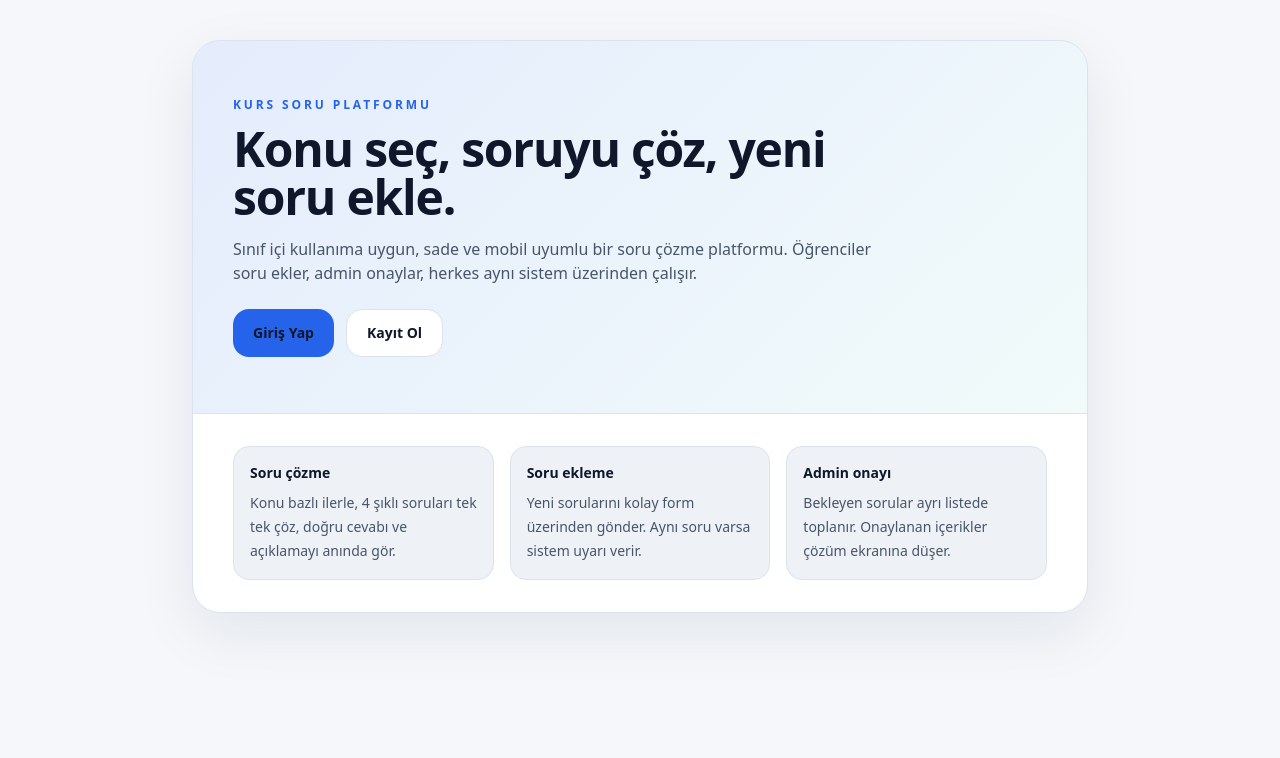
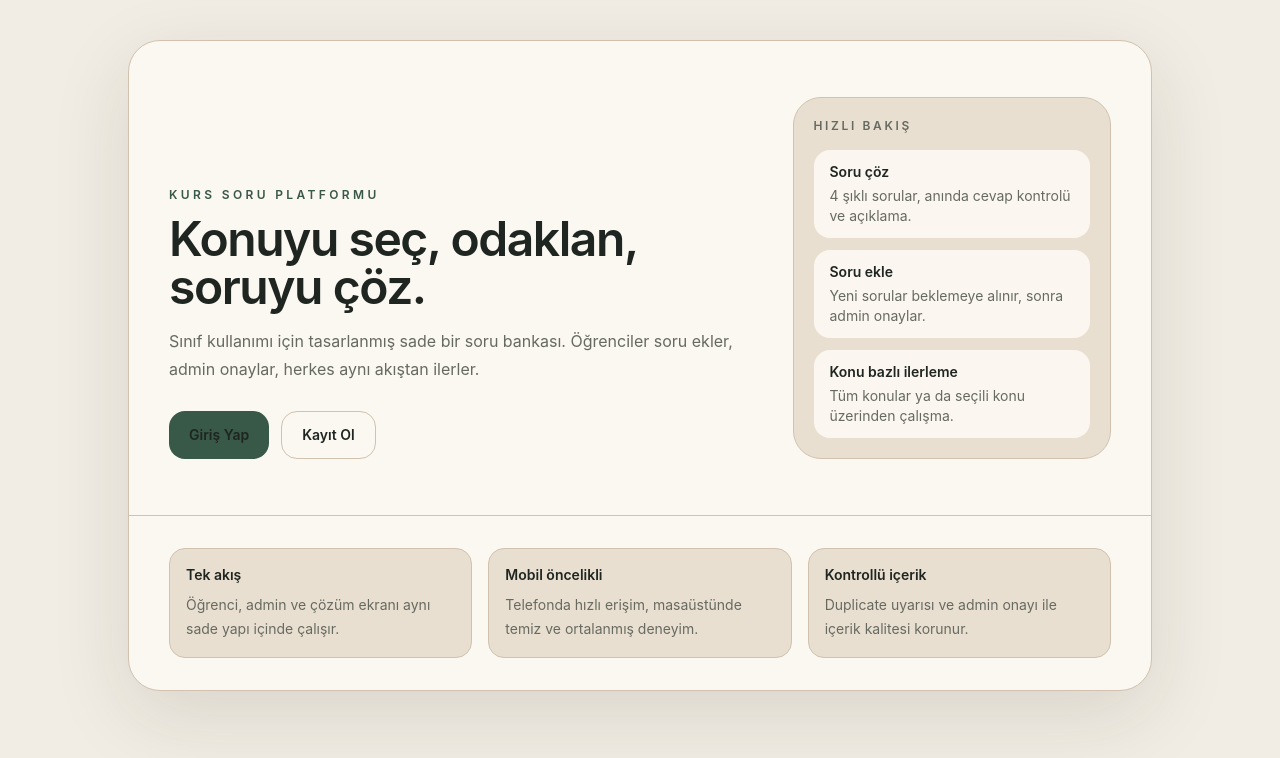
Before and after one commit to Faithhgit/TCDDKurs, a Next.js app: page / in a window 1280 px wide. Shown: the top 758 px of the page. Built offline with nearby package versions, Linux system fonts and the light colour scheme.

Commit message:
Refine UI copy and navigation polish

```diff
--- a/app/dashboard/admin/page.tsx
+++ b/app/dashboard/admin/page.tsx
@@ -20,6 +20,7 @@ import { getUserProfile } from "@/lib/auth";
 import { normalizeQuestionText } from "@/utils/normalize";
 
 type StatusFilter = "all" | QuestionStatus;
+type TopicFilter = "all" | number;
 
 const optionKeys = [
   { label: "A", key: "option_a" },
@@ -40,6 +41,12 @@ function getStatusBadgeClass(status: QuestionStatus) {
   return "border-amber-200 bg-amber-50 text-amber-800 dark:border-amber-900/40 dark:bg-amber-950/30 dark:text-amber-200";
 }
 
+function getStatusLabel(status: QuestionStatus) {
+  if (status === "approved") return "Onaylandı";
+  if (status === "rejected") return "Reddedildi";
+  return "Beklemede";
+}
+
 export default function AdminPage() {
   const [pending, setPending] = useState<QuestionRow[]>([]);
   const [allQuestions, setAllQuestions] = useState<QuestionRow[]>([]);
@@ -48,6 +55,8 @@ export default function AdminPage() {
   const [saving, setSaving] = useState(false);
   const [unauthorized, setUnauthorized] = useState(false);
   const [statusFilter, setStatusFilter] = useState<StatusFilter>("all");
+  const [topicFilter, setTopicFilter] = useState<TopicFilter>("all");
+  const [searchQuery, setSearchQuery] = useState("");
   const [selectedQuestion, setSelectedQuestion] = useState<QuestionRow | null>(null);
   const [message, setMessage] = useState("");
   const router = useRouter();
@@ -149,18 +158,25 @@ export default function AdminPage() {
     await refreshData();
   }
 
-  const filteredQuestions = useMemo(() => {
-    if (statusFilter === "all") {
-      return allQuestions;
-    }
-
-    return allQuestions.filter((question) => question.status === statusFilter);
-  }, [allQuestions, statusFilter]);
-
   const topicMap = useMemo(
     () => new Map(topics.map((topic) => [topic.id, topic.title])),
     [topics]
   );
+
+  const filteredQuestions = useMemo(() => {
+    const query = searchQuery.trim().toLocaleLowerCase("tr-TR");
+
+    return allQuestions.filter((question) => {
+      const matchesStatus = statusFilter === "all" || question.status === statusFilter;
+      const matchesTopic = topicFilter === "all" || question.topic_id === topicFilter;
+      const matchesQuery =
+        !query ||
+        question.question_text.toLocaleLowerCase("tr-TR").includes(query) ||
+        question.created_by_name.toLocaleLowerCase("tr-TR").includes(query);
+
+      return matchesStatus && matchesTopic && matchesQuery;
+    });
+  }, [allQuestions, searchQuery, statusFilter, topicFilter]);
 
   if (loading) {
     return <div className="min-h-screen bg-[var(--background)] p-4">Yükleniyor...</div>;
@@ -288,15 +304,36 @@ export default function AdminPage() {
                 <h2 className="text-base font-semibold text-[var(--foreground)]">
                   Tüm Sorular ({filteredQuestions.length})
                 </h2>
+              </div>
+
+              <div className="mt-3 grid gap-3 md:grid-cols-3">
+                <input
+                  value={searchQuery}
+                  onChange={(e) => setSearchQuery(e.target.value)}
+                  placeholder="Soru veya hazırlayan ara"
+                  className="min-h-11 rounded-2xl border border-[var(--border)] bg-[var(--surface)] px-4 text-sm"
+                />
+                <select
+                  value={topicFilter}
+                  onChange={(e) => setTopicFilter(e.target.value === "all" ? "all" : Number(e.target.value))}
+                  className="min-h-11 rounded-2xl border border-[var(--border)] bg-[var(--surface)] px-4 text-sm"
+                >
+                  <option value="all">Tüm konular</option>
+                  {topics.map((topic) => (
+                    <option key={topic.id} value={topic.id}>
+                      {topic.title}
+                    </option>
+                  ))}
+                </select>
                 <select
                   value={statusFilter}
                   onChange={(e) => setStatusFilter(e.target.value as StatusFilter)}
                   className="min-h-11 rounded-2xl border border-[var(--border)] bg-[var(--surface)] px-4 text-sm"
                 >
                   <option value="all">Tüm durumlar</option>
-                  <option value="pending">Pending</option>
-                  <option value="approved">Approved</option>
-                  <option value="rejected">Rejected</option>
+                  <option value="pending">Beklemede</option>
+                  <option value="approved">Onaylandı</option>
+                  <option value="rejected">Reddedildi</option>
                 </select>
               </div>
 
@@ -325,7 +362,7 @@ export default function AdminPage() {
                         <span
                           className={`rounded-full border px-3 py-1 text-xs font-semibold uppercase ${getStatusBadgeClass(question.status)}`}
                         >
-                          {question.status}
+                          {getStatusLabel(question.status)}
                         </span>
                       </div>
                     </button>
@@ -341,7 +378,8 @@ export default function AdminPage() {
 
               {!selectedQuestion ? (
                 <div className="mt-4 rounded-2xl border border-[var(--border)] bg-[var(--surface-muted)] p-4 text-sm text-[var(--foreground-muted)]">
-                  Soldaki listeden bir soru seçin. Burada düzenleme, durum değiştirme ve silme işlemlerini yapabilirsiniz.
+                  Soldaki listeden bir soru seçin. Burada düzenleme, durum değiştirme ve silme
+                  işlemlerini yapabilirsiniz.
                 </div>
               ) : (
                 <div className="mt-4 space-y-4">
@@ -363,7 +401,9 @@ export default function AdminPage() {
                   </div>
 
                   <div>
-                    <label className="mb-1 block text-sm font-medium text-[var(--foreground)]">Soru Metni</label>
+                    <label className="mb-1 block text-sm font-medium text-[var(--foreground)]">
+                      Soru Metni
+                    </label>
                     <textarea
                       value={selectedQuestion.question_text}
                       onChange={(e) =>
@@ -393,7 +433,9 @@ export default function AdminPage() {
 
                   <div className="grid gap-4 sm:grid-cols-2">
                     <div>
-                      <label className="mb-1 block text-sm font-medium text-[var(--foreground)]">Doğru Şık</label>
+                      <label className="mb-1 block text-sm font-medium text-[var(--foreground)]">
+                        Doğru Şık
+                      </label>
                       <select
                         value={selectedQuestion.correct_option}
                         onChange={(e) =>
@@ -411,7 +453,9 @@ export default function AdminPage() {
                       </select>
                     </div>
                     <div>
-                      <label className="mb-1 block text-sm font-medium text-[var(--foreground)]">Durum</label>
+                      <label className="mb-1 block text-sm font-medium text-[var(--foreground)]">
+                        Durum
+                      </label>
                       <select
                         value={selectedQuestion.status}
                         onChange={(e) =>
@@ -422,15 +466,17 @@ export default function AdminPage() {
                         }
                         className="min-h-12 w-full rounded-2xl border border-[var(--border)] bg-[var(--surface)] px-4"
                       >
-                        <option value="pending">pending</option>
-                        <option value="approved">approved</option>
-                        <option value="rejected">rejected</option>
+                        <option value="pending">Beklemede</option>
+                        <option value="approved">Onaylandı</option>
+                        <option value="rejected">Reddedildi</option>
                       </select>
                     </div>
                   </div>
 
                   <div>
-                    <label className="mb-1 block text-sm font-medium text-[var(--foreground)]">Hazırlayan</label>
+                    <label className="mb-1 block text-sm font-medium text-[var(--foreground)]">
+                      Hazırlayan
+                    </label>
                     <input
                       value={selectedQuestion.created_by_name}
                       onChange={(e) =>
@@ -441,7 +487,9 @@ export default function AdminPage() {
                   </div>
 
                   <div>
-                    <label className="mb-1 block text-sm font-medium text-[var(--foreground)]">Açıklama</label>
+                    <label className="mb-1 block text-sm font-medium text-[var(--foreground)]">
+                      Açıklama
+                    </label>
                     <textarea
                       value={selectedQuestion.explanation ?? ""}
                       onChange={(e) =>
--- a/app/dashboard/solve/page.tsx
+++ b/app/dashboard/solve/page.tsx
@@ -109,10 +109,10 @@ export default function SolvePage() {
     <main className="min-h-screen bg-[var(--background)]">
       <AppNavbar />
       <div className="p-4 sm:p-8">
-        <div className="mx-auto w-full max-w-3xl rounded-[28px] border border-[var(--border)] bg-[var(--surface)] p-5 shadow-md">
+        <div className="mx-auto w-full max-w-3xl rounded-[32px] border border-[var(--border)] bg-[color:color-mix(in_srgb,var(--surface)_94%,white)] p-5 shadow-[0_24px_80px_rgba(35,31,26,0.12)]">
           <div className="flex flex-wrap items-start justify-between gap-3">
             <div>
-              <p className="text-xs uppercase tracking-[0.2em] text-[var(--primary)]">Soru Çöz</p>
+              <p className="text-xs uppercase tracking-[0.22em] text-[var(--primary)]">Soru Çöz</p>
               <h1 className="text-2xl font-semibold text-[var(--foreground)]">Konu Bazlı Soru Çöz</h1>
               <p className="text-sm text-[var(--foreground-muted)]">
                 Onaylı soruları çöz, sonucu anında gör.
@@ -120,7 +120,7 @@ export default function SolvePage() {
             </div>
             <Link
               href="/dashboard/add-question"
-              className="rounded-2xl bg-[var(--primary)] px-4 py-2 text-sm font-semibold text-[var(--primary-foreground)]"
+              className="inline-flex min-h-11 items-center rounded-2xl border border-[var(--border)] bg-[var(--surface)] px-4 py-2 text-sm font-semibold text-[var(--foreground)] transition hover:bg-[var(--surface-muted)]"
             >
               Soru Ekle
             </Link>
@@ -173,7 +173,7 @@ export default function SolvePage() {
           ) : (
             <div className="mt-6 space-y-4">
               <div className="flex flex-wrap items-center justify-between gap-2 text-xs text-[var(--foreground-muted)]">
-                <span className="rounded-full border border-[var(--border)] px-3 py-1 uppercase tracking-[0.16em]">
+                <span className="rounded-full border border-[var(--border)] bg-[var(--surface-muted)] px-3 py-1 uppercase tracking-[0.16em]">
                   {selectedTopicLabel}
                 </span>
                 <div className="flex items-center gap-2">
@@ -203,11 +203,11 @@ export default function SolvePage() {
                 </div>
               </div>
 
-              <div className="rounded-[30px] border border-blue-200 bg-blue-50 px-6 py-8 dark:border-blue-900/40 dark:bg-blue-950/20 sm:px-7 sm:py-9">
-                <h2 className="text-2xl font-semibold leading-9 text-[var(--foreground)] sm:text-[2rem] sm:leading-10">
+              <div className="overflow-hidden rounded-[32px] border border-[color:color-mix(in_srgb,var(--primary)_30%,var(--border))] bg-[linear-gradient(180deg,color-mix(in_srgb,var(--surface)_88%,#fff),color-mix(in_srgb,var(--surface-muted)_82%,#fff))] px-6 py-8 sm:px-7 sm:py-9">
+                <h2 className="break-words text-2xl font-semibold leading-9 text-[var(--foreground)] sm:text-[2rem] sm:leading-10 [overflow-wrap:anywhere]">
                   {currentQuestion.question_text}
                 </h2>
-                <p className="mt-3 text-xs text-[var(--foreground-muted)]">
+                <p className="mt-3 text-xs uppercase tracking-[0.14em] text-[var(--foreground-muted)]">
                   Hazırlayan: {currentQuestion.created_by_name || "Bilinmiyor"}
                 </p>
               </div>
@@ -220,14 +220,14 @@ export default function SolvePage() {
                   const isWrongChoice = isSelected && currentQuestion.correct_option !== option;
 
                   let className =
-                    "border-[var(--border)] bg-[var(--surface)] text-[var(--foreground)] hover:bg-[var(--surface-muted)]";
+                    "border-[var(--border)] bg-[color:color-mix(in_srgb,var(--surface)_96%,white)] text-[var(--foreground)] hover:bg-[var(--surface-muted)]";
 
                   if (isCorrect) {
                     className = "border-emerald-500 bg-emerald-50 text-emerald-900 dark:bg-emerald-950/30 dark:text-emerald-200";
                   } else if (isWrongChoice) {
                     className = "border-rose-500 bg-rose-50 text-rose-900 dark:bg-rose-950/30 dark:text-rose-200";
                   } else if (isSelected) {
-                    className = "border-[var(--primary)] bg-blue-50 text-[var(--foreground)] dark:bg-blue-950/30";
+                    className = "border-[var(--primary)] bg-[color:color-mix(in_srgb,var(--primary)_10%,var(--surface))] text-[var(--foreground)]";
                   }
 
                   return (
@@ -240,7 +240,9 @@ export default function SolvePage() {
                         <span className="inline-flex h-8 w-8 shrink-0 items-center justify-center rounded-full bg-black/6 text-sm font-semibold dark:bg-white/10">
                           {option}
                         </span>
-                        <span className="text-sm leading-6">{text}</span>
+                        <span className="break-words text-sm leading-6 [overflow-wrap:anywhere]">
+                          {text}
+                        </span>
                       </div>
                     </button>
                   );
@@ -262,7 +264,7 @@ export default function SolvePage() {
               {showExplanation && (
                 <div className="rounded-2xl border border-[var(--border)] bg-[var(--surface-muted)] p-4 text-sm leading-6 text-[var(--foreground-muted)]">
                   <p className="font-semibold text-[var(--foreground)]">Açıklama</p>
-                  <p className="mt-1">
+                  <p className="mt-1 break-words [overflow-wrap:anywhere]">
                     {currentQuestion.explanation?.trim() || "Bu soru için henüz açıklama eklenmemiş."}
                   </p>
                 </div>
@@ -271,7 +273,7 @@ export default function SolvePage() {
               {choice && (
                 <button
                   onClick={nextQuestion}
-                  className="min-h-12 rounded-2xl bg-indigo-600 px-4 py-3 text-sm font-semibold text-white"
+                  className="min-h-12 rounded-2xl bg-[var(--foreground)] px-4 py-3 text-sm font-semibold text-[var(--surface)]"
                 >
                   Sonraki Soru
                 </button>
--- a/app/globals.css
+++ b/app/globals.css
@@ -1,31 +1,31 @@
 @import "tailwindcss";
 
 :root {
-  --background: #f5f7fb;
-  --surface: #ffffff;
-  --surface-muted: #eef2f7;
-  --foreground: #0f172a;
-  --foreground-muted: #475569;
-  --border: #dbe3ef;
-  --primary: #2563eb;
-  --primary-foreground: #ffffff;
-  --success: #16a34a;
-  --danger: #dc2626;
-  --warning: #d97706;
+  --background: #f2ede4;
+  --surface: #fbf7f0;
+  --surface-muted: #e9dfd0;
+  --foreground: #1f2520;
+  --foreground-muted: #666a61;
+  --border: #d0c2af;
+  --primary: #385848;
+  --primary-foreground: #f6f1e8;
+  --success: #567b63;
+  --danger: #a74b43;
+  --warning: #a98538;
 }
 
 .dark {
-  --background: #0b1220;
-  --surface: #111b2e;
-  --surface-muted: #172338;
-  --foreground: #e5edf7;
-  --foreground-muted: #9fb0c7;
-  --border: #23324d;
-  --primary: #60a5fa;
-  --primary-foreground: #08111d;
-  --success: #4ade80;
-  --danger: #fb7185;
-  --warning: #fbbf24;
+  --background: #131714;
+  --surface: #1c231e;
+  --surface-muted: #252d27;
+  --foreground: #ede7dc;
+  --foreground-muted: #b1aa9b;
+  --border: #40483f;
+  --primary: #7fa486;
+  --primary-foreground: #132019;
+  --success: #8cc39b;
+  --danger: #e29387;
+  --warning: #e0be73;
 }
 
 @theme inline {
@@ -42,13 +42,23 @@ html,
 body {
   margin: 0;
   min-height: 100%;
-  background: var(--background);
+  background:
+    radial-gradient(circle at top, rgba(56, 88, 72, 0.08), transparent 30%),
+    linear-gradient(180deg, var(--background), color-mix(in srgb, var(--background) 90%, #e0d3bf));
   color: var(--foreground);
 }
 
 body {
-  font-family: var(--font-geist-sans), Inter, system-ui, -apple-system, BlinkMacSystemFont, "Segoe UI", sans-serif;
+  font-family: Inter, Aptos, "Segoe UI Variable Text", "Segoe UI", ui-sans-serif, system-ui, -apple-system, BlinkMacSystemFont, sans-serif;
   transition: background-color 160ms ease, color 160ms ease;
+}
+
+h1,
+h2,
+h3,
+.font-display {
+  font-family: Inter, Aptos Display, Aptos, "Segoe UI Variable Display", "Segoe UI Variable Text", "Segoe UI", ui-sans-serif, system-ui, sans-serif;
+  letter-spacing: -0.03em;
 }
 
 a {
@@ -68,5 +78,5 @@ button {
 }
 
 ::selection {
-  background: color-mix(in srgb, var(--primary) 24%, transparent);
+  background: color-mix(in srgb, var(--primary) 26%, transparent);
 }
--- a/app/page.tsx
+++ b/app/page.tsx
@@ -3,20 +3,21 @@ import Link from "next/link";
 export default function Home() {
   return (
     <main className="min-h-screen bg-[var(--background)] px-4 py-6 text-[var(--foreground)] sm:px-8 sm:py-10">
-      <div className="mx-auto max-w-4xl overflow-hidden rounded-[28px] border border-[var(--border)] bg-[var(--surface)] shadow-[0_20px_60px_rgba(15,23,42,0.08)]">
-        <section className="border-b border-[var(--border)] bg-[linear-gradient(135deg,rgba(37,99,235,0.12),rgba(20,184,166,0.06))] px-6 py-10 sm:px-10 sm:py-14">
-          <p className="text-xs font-semibold uppercase tracking-[0.24em] text-[var(--primary)]">
+      <div className="mx-auto max-w-5xl overflow-hidden rounded-[32px] border border-[var(--border)] bg-[color:color-mix(in_srgb,var(--surface)_94%,white)] shadow-[0_24px_80px_rgba(35,31,26,0.12)]">
+        <section className="grid gap-8 border-b border-[var(--border)] px-6 py-10 sm:px-10 sm:py-14 lg:grid-cols-[1.3fr_0.7fr] lg:items-end">
+          <div>
+            <p className="text-xs font-semibold uppercase tracking-[0.28em] text-[var(--primary)]">
               Kurs Soru Platformu
             </p>
-          <h1 className="mt-3 max-w-2xl text-3xl font-semibold tracking-tight sm:text-5xl">
-            Konu seç, soruyu çöz, yeni soru ekle.
+            <h1 className="mt-3 max-w-3xl text-4xl font-semibold tracking-tight sm:text-5xl">
+              Konuyu seç, odaklan, soruyu çöz.
             </h1>
-          <p className="mt-4 max-w-2xl text-sm leading-6 text-[var(--foreground-muted)] sm:text-base">
-            Sınıf içi kullanıma uygun, sade ve mobil uyumlu bir soru çözme platformu.
-            Öğrenciler soru ekler, admin onaylar, herkes aynı sistem üzerinden çalışır.
+            <p className="mt-4 max-w-2xl text-sm leading-7 text-[var(--foreground-muted)] sm:text-base">
+              Sınıf kullanımı için tasarlanmış sade bir soru bankası. Öğrenciler soru ekler,
+              admin onaylar, herkes aynı akıştan ilerler.
             </p>
 
-          <div className="mt-6 flex flex-col gap-3 sm:flex-row">
+            <div className="mt-7 flex flex-col gap-3 sm:flex-row">
               <Link
                 href="/auth/login"
                 className="inline-flex min-h-12 items-center justify-center rounded-2xl bg-[var(--primary)] px-5 py-3 text-sm font-semibold text-[var(--primary-foreground)]"
@@ -25,30 +26,57 @@ export default function Home() {
               </Link>
               <Link
                 href="/auth/register"
-              className="inline-flex min-h-12 items-center justify-center rounded-2xl border border-[var(--border)] bg-[var(--surface)] px-5 py-3 text-sm font-semibold"
+                className="inline-flex min-h-12 items-center justify-center rounded-2xl border border-[var(--border)] bg-transparent px-5 py-3 text-sm font-semibold"
               >
                 Kayıt Ol
               </Link>
+            </div>
+          </div>
+
+          <div className="rounded-[28px] border border-[var(--border)] bg-[var(--surface-muted)] p-5">
+            <p className="text-xs font-semibold uppercase tracking-[0.22em] text-[var(--foreground-muted)]">
+              Hızlı Bakış
+            </p>
+            <div className="mt-4 space-y-3">
+              <div className="rounded-2xl bg-[var(--surface)] px-4 py-3">
+                <p className="text-sm font-semibold">Soru çöz</p>
+                <p className="mt-1 text-sm text-[var(--foreground-muted)]">
+                  4 şıklı sorular, anında cevap kontrolü ve açıklama.
+                </p>
+              </div>
+              <div className="rounded-2xl bg-[var(--surface)] px-4 py-3">
+                <p className="text-sm font-semibold">Soru ekle</p>
+                <p className="mt-1 text-sm text-[var(--foreground-muted)]">
+                  Yeni sorular beklemeye alınır, sonra admin onaylar.
+                </p>
+              </div>
+              <div className="rounded-2xl bg-[var(--surface)] px-4 py-3">
+                <p className="text-sm font-semibold">Konu bazlı ilerleme</p>
+                <p className="mt-1 text-sm text-[var(--foreground-muted)]">
+                  Tüm konular ya da seçili konu üzerinden çalışma.
+                </p>
+              </div>
+            </div>
           </div>
         </section>
 
         <section className="grid gap-4 px-6 py-6 sm:grid-cols-3 sm:px-10 sm:py-8">
           <div className="rounded-2xl border border-[var(--border)] bg-[var(--surface-muted)] p-4">
-            <p className="text-sm font-semibold">Soru çözme</p>
+            <p className="text-sm font-semibold">Tek akış</p>
             <p className="mt-2 text-sm leading-6 text-[var(--foreground-muted)]">
-              Konu bazlı ilerle, 4 şıklı soruları tek tek çöz, doğru cevabı ve açıklamayı anında gör.
+              Öğrenci, admin ve çözüm ekranı aynı sade yapı içinde çalışır.
             </p>
           </div>
           <div className="rounded-2xl border border-[var(--border)] bg-[var(--surface-muted)] p-4">
-            <p className="text-sm font-semibold">Soru ekleme</p>
+            <p className="text-sm font-semibold">Mobil öncelikli</p>
             <p className="mt-2 text-sm leading-6 text-[var(--foreground-muted)]">
-              Yeni sorularını kolay form üzerinden gönder. Aynı soru varsa sistem uyarı verir.
+              Telefonda hızlı erişim, masaüstünde temiz ve ortalanmış deneyim.
             </p>
           </div>
           <div className="rounded-2xl border border-[var(--border)] bg-[var(--surface-muted)] p-4">
-            <p className="text-sm font-semibold">Admin onayı</p>
+            <p className="text-sm font-semibold">Kontrollü içerik</p>
             <p className="mt-2 text-sm leading-6 text-[var(--foreground-muted)]">
-              Bekleyen sorular ayrı listede toplanır. Onaylanan içerikler çözüm ekranına düşer.
+              Duplicate uyarısı ve admin onayı ile içerik kalitesi korunur.
             </p>
           </div>
         </section>
--- a/components/ui/ThemeToggle.tsx
+++ b/components/ui/ThemeToggle.tsx
@@ -27,11 +27,11 @@ export default function ThemeToggle() {
     <button
       type="button"
       onClick={toggleTheme}
-      className="inline-flex min-h-10 items-center justify-center rounded-full border border-[var(--border)] bg-[var(--surface)] px-3 text-xs font-semibold text-[var(--foreground)]"
+      className="inline-flex h-10 w-10 items-center justify-center rounded-full border border-[var(--border)] bg-[var(--surface)] text-base font-semibold text-[var(--foreground)]"
       aria-label="Temayı değiştir"
-      title="Temayı değiştir"
+      title={theme === "dark" ? "Açık temaya geç" : "Koyu temaya geç"}
     >
-      {theme === "dark" ? "Açık Tema" : "Koyu Tema"}
+      {theme === "dark" ? "☀" : "☾"}
     </button>
   );
 }
```
Also changed, not shown: app/dashboard/page.tsx (+6 -6 lines), app/dashboard/profile/page.tsx (+81 -4 lines), components/ui/AppNavbar.tsx (+10 -8 lines), lib/questions.ts (+9 -0 lines). Lines whose indentation alone changed are shown as unchanged.
